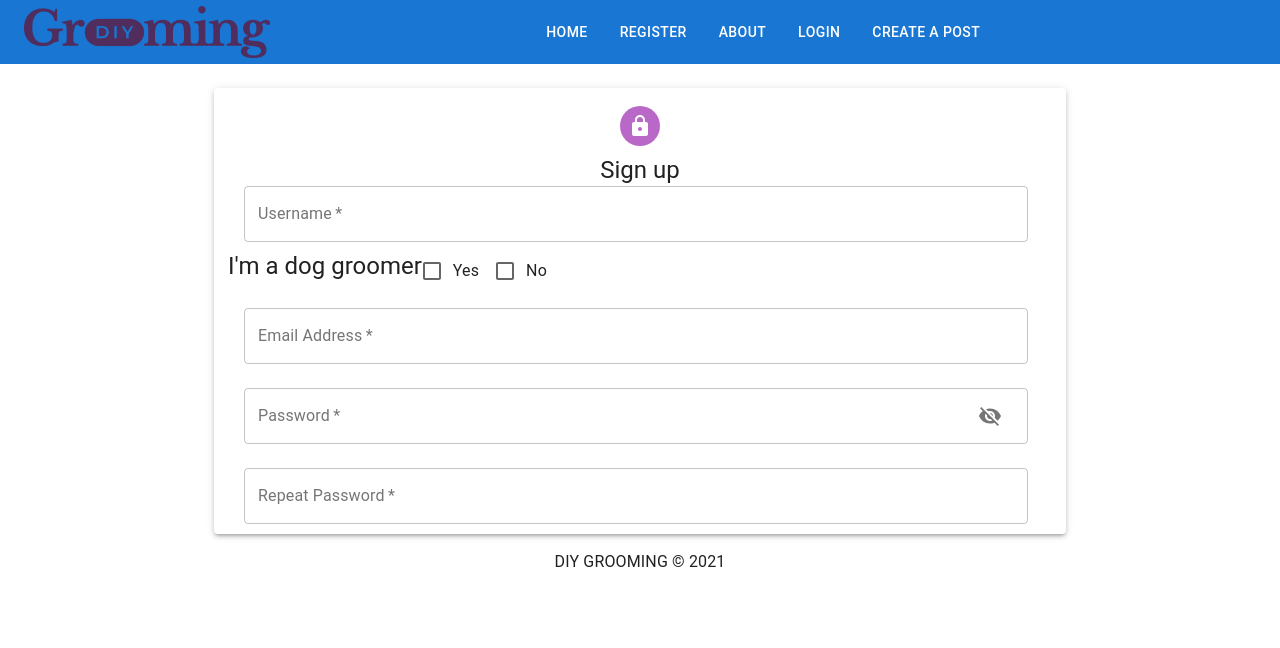
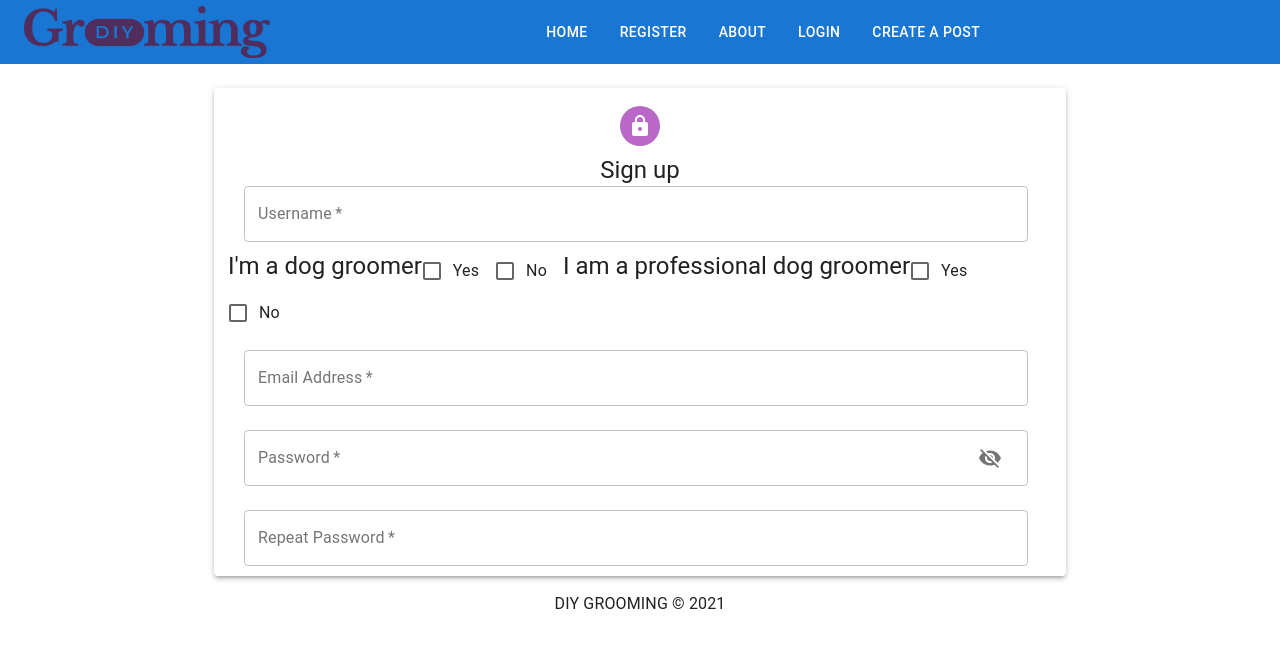
Before and after one commit to winny1212/client-frontend, a React (Create React App) app: page /register in a window 1280 px wide. Shown: the top 648 px of the page. Built offline with nearby package versions, Linux system fonts and the light colour scheme.

Commit message:
check if user is a groomer

```diff
--- a/src/views/register/Register.js
+++ b/src/views/register/Register.js
@@ -44,6 +44,12 @@ export default function Register() {
                 <Typography variant="h5">I'm a dog groomer</Typography>
                 <FormControlLabel control={<Checkbox />} label="Yes" />
                 <FormControlLabel control={<Checkbox />} label="No" />
+
+                <Typography variant="h5">
+                  I am a professional dog groomer
+                </Typography>
+                <FormControlLabel control={<Checkbox />} label="Yes" />
+                <FormControlLabel control={<Checkbox />} label="No" />
               </>
             )}
 
```
